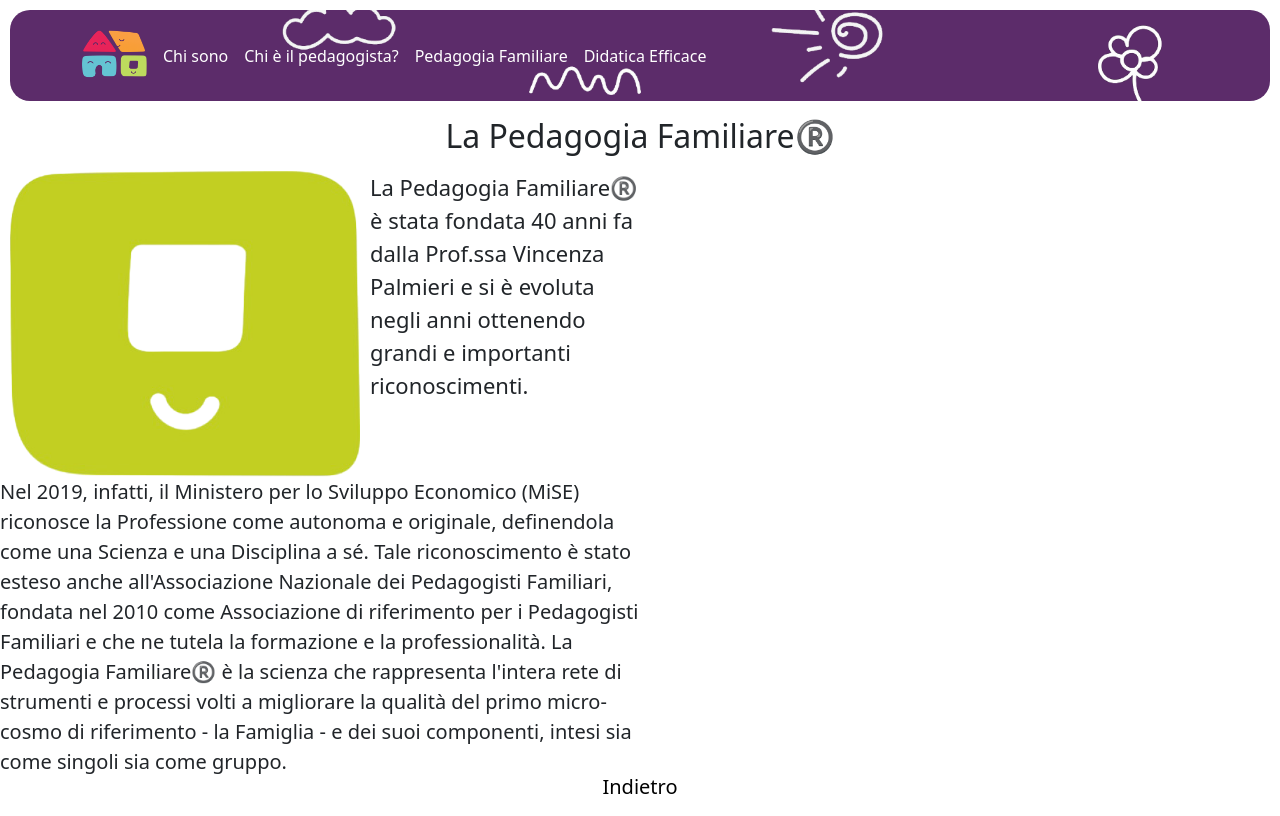
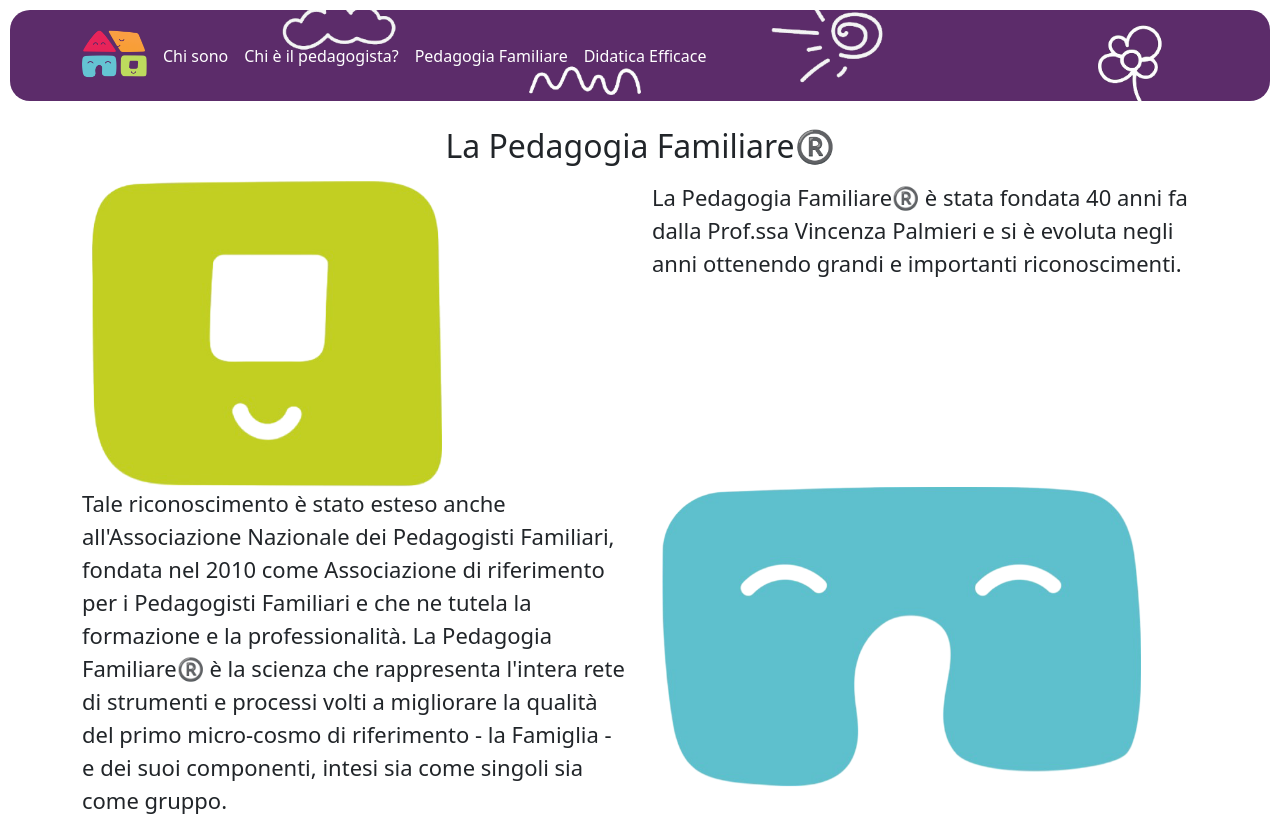
Before and after one commit to LorenzoCorda/Pedagogia-Familiare, a React (Vite) app: page /PedagogistPage in a window 1280 px wide. Shown: the top 816 px of the page. Built offline with nearby package versions, Linux system fonts and the light colour scheme.

Commit message:
adding text about pedagogistpage

```diff
--- a/pages/PedagogistPage/PedagogistPage.css
+++ b/pages/PedagogistPage/PedagogistPage.css
@@ -4,6 +4,10 @@
 .custom-square {
   margin: 0 10px;
   max-width: 350px;
+}
+.custom-bridge {
+  margin: 0 10px;
+  max-height: 300px;
 }
 .custom-p {
   font-size: 22px;
@@ -29,3 +33,14 @@
     font-size: 16px;
   }
 }
+
+@media (max-width: 425px) {
+  .custom-bridge {
+    margin: 0 15px;
+    height: 20vh;
+    max-width: 150px;
+  }
+  .custom-p {
+    font-size: 16px;
+  }
+}
--- a/pages/PedagogistPage/PedagogistPage.jsx
+++ b/pages/PedagogistPage/PedagogistPage.jsx
@@ -10,36 +10,37 @@ const PedagogistPage = () => {
     <>
       <Navigation />
       <div>
-        <div className="Container">
-          <div className="Row">
+        <div className="container">
+          <div className="row">
             <h2 className="d-flex justify-content-center mt-3 mb-3 ">
               La Pedagogia Familiare®️
             </h2>
-            <div className="col-md-6 col-12">
-              <div className="d-flex">
+            <div className="col-12 col-md-6">
               <img className="custom-square" src="/Photo/Square.png" alt="" />
-
-                <p className="d-flex justify-content-center  align-content-center custom-p">
+            </div>
+            <div className="col-12 col-md-6">
+              <p className="custom-p">
                 La Pedagogia Familiare®️ è stata fondata 40 anni fa dalla
                 Prof.ssa Vincenza Palmieri e si è evoluta negli anni ottenendo
                 grandi e importanti riconoscimenti.
               </p>
             </div>
           </div>
+          <div className="row">
             <div className="col-md-6 col-12">
-              <div className="fs-5">
-                Nel 2019, infatti, il Ministero per lo Sviluppo Economico (MiSE)
-                riconosce la Professione come autonoma e originale, definendola
-                come una Scienza e una Disciplina a sé. Tale riconoscimento è
-                stato esteso anche all'Associazione Nazionale dei Pedagogisti
-                Familiari, fondata nel 2010 come Associazione di riferimento per
-                i Pedagogisti Familiari e che ne tutela la formazione e la
-                professionalità. La Pedagogia Familiare®️ è la scienza che
-                rappresenta l'intera rete di strumenti e processi volti a
-                migliorare la qualità del primo micro-cosmo di riferimento - la
-                Famiglia - e dei suoi componenti, intesi sia come singoli sia
-                come gruppo.
+              <p className="custom-p">
+                Tale riconoscimento è stato esteso anche all'Associazione
+                Nazionale dei Pedagogisti Familiari, fondata nel 2010 come
+                Associazione di riferimento per i Pedagogisti Familiari e che ne
+                tutela la formazione e la professionalità. La Pedagogia
+                Familiare®️ è la scienza che rappresenta l'intera rete di
+                strumenti e processi volti a migliorare la qualità del primo
+                micro-cosmo di riferimento - la Famiglia - e dei suoi
+                componenti, intesi sia come singoli sia come gruppo.
+              </p>
             </div>
+            <div className="col-md-6 col-12">
+              <img className="custom-bridge" src="/Photo/Bridge.png" alt="" />
             </div>
           </div>
           <div className="custom-btn mb-4">
```
Lines whose indentation alone changed are shown as unchanged.
